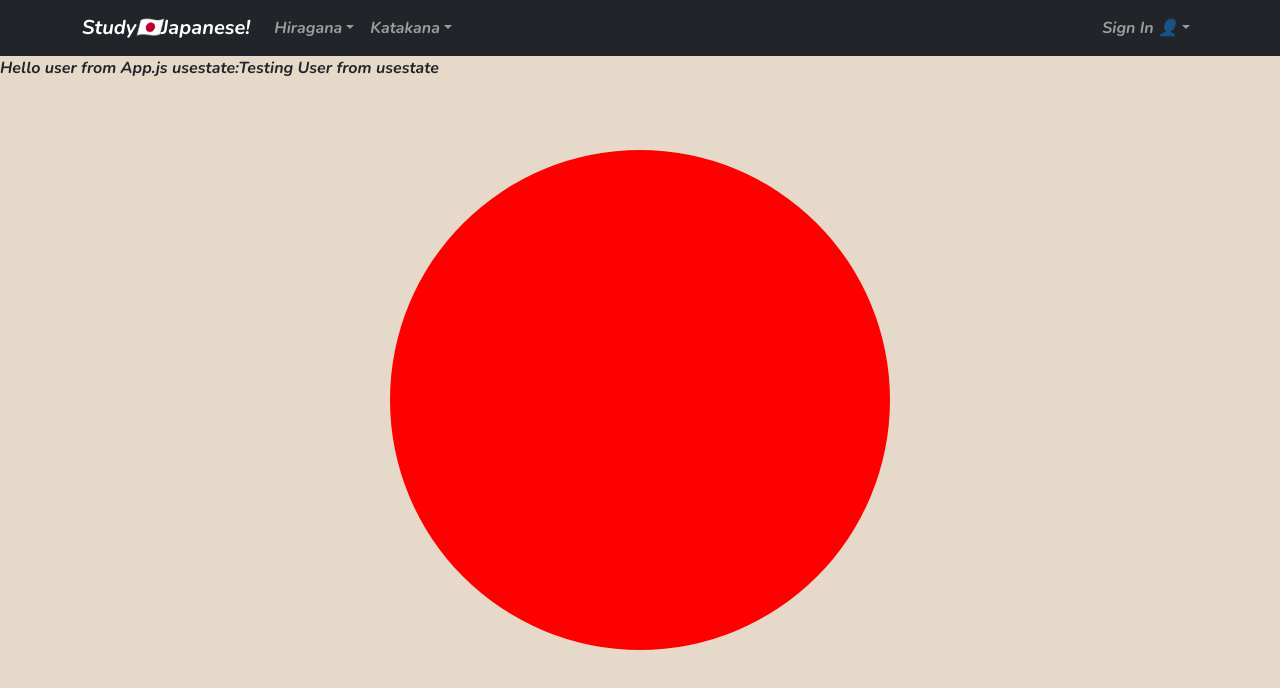
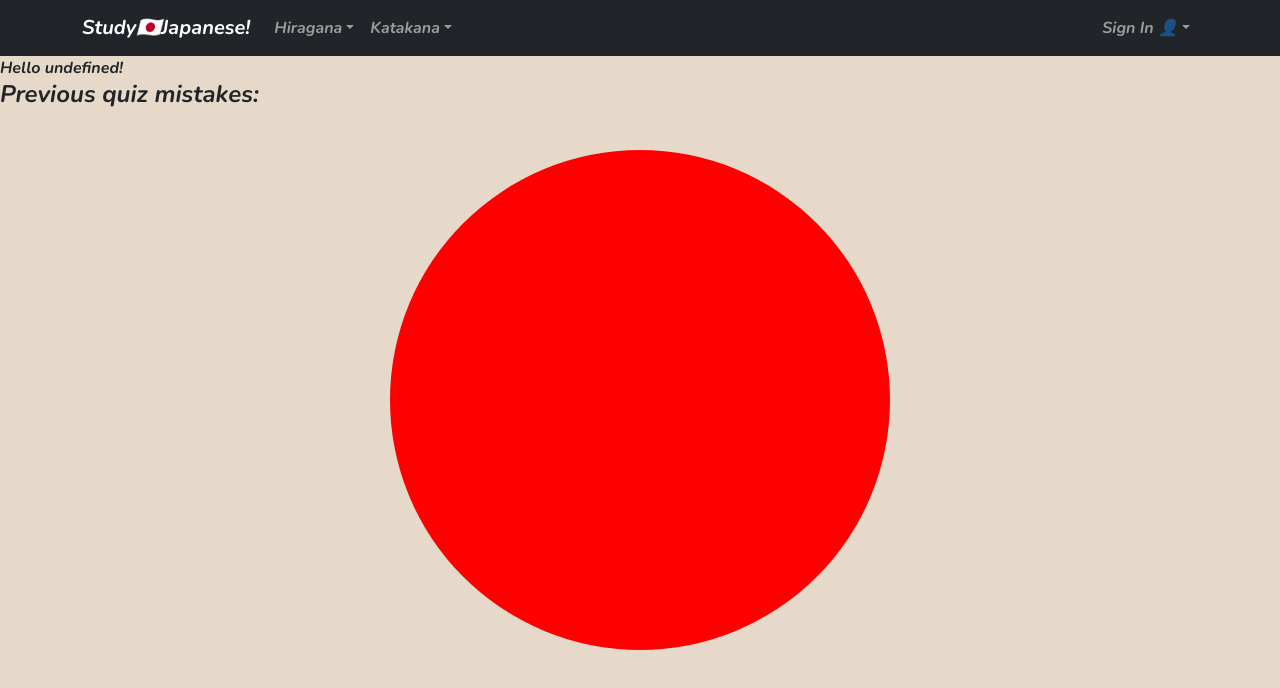
Before and after one commit to pastasauce59/study-japanese, a React (Create React App) app: page /user_session in a window 1280 px wide. Shown: the top 688 px of the page. Built offline with nearby package versions, Linux system fonts and the light colour scheme.

Commit message:
Created useState to display an error message if a username is already taken when user is trying to signup. Testing redirecting successful signup to user_session page.:

```diff
--- a/src/Components/Session.js
+++ b/src/Components/Session.js
@@ -6,7 +6,11 @@ function Session(props) {
 
     return (
         <div>
-            {`Hello user from App.js usestate:` + props.user}
+            {`Hello ${props.user.username}!`}
+            <div>
+                <h4>Previous quiz mistakes:</h4>
+                {props.user.mistakes}
+            </div>
         </div>
     );
 }
--- a/src/Components/Signup.js
+++ b/src/Components/Signup.js
@@ -1,16 +1,17 @@
 import React, { useState, useEffect } from 'react';
+import { useNavigate } from 'react-router-dom';
 import axios from 'axios';
 import { baseURL } from '../utils/constant';
 
 const SignUp = (props) => {
   const [username, setUsername] = useState('');
   const [password, setPassword] = useState('');
-  const [errMsg, setErrMsg] = useState('')
+  const [errMsg, setErrMsg] = useState(false)
+
+  const navigate = useNavigate()
 
   const handleSignUp = async (e) => {
     e.preventDefault();
-
-    try {
     // Send a POST request to your backend signup route
     const response = await axios.post(`${baseURL}/register`, {
       username,
@@ -19,7 +20,8 @@ const SignUp = (props) => {
     });
 
     if (response.data.status == 'error'){
-        console.log(response.data)
+      // console.log(response.data)
+      setErrMsg(response.data.error)
     } else {
       console.log("User created successfully:", response.data)
       props.setUser({
@@ -28,9 +30,7 @@ const SignUp = (props) => {
       })
     }
       // Redirect user to the home page or a protected route
-    } catch (err) {
-      console.log('Error signing up:', err);
-    }
+    navigate('/user_session')
   };
 
   return (
@@ -41,14 +41,9 @@ const SignUp = (props) => {
           type="text"
           placeholder="Username"
           value={username}
-          onChange={(e) => setUsername(e.target.value)}
+          onChange={(e) => ( setUsername(e.target.value), setErrMsg(false) )}
         />
-        {/* <input
-          type="email"
-          placeholder="Email"
-          value={email}
-          onChange={(e) => setEmail(e.target.value)}
-        /> */}
+        {errMsg != false ? <div>{errMsg}</div> : null}
         <input
           type="password"
           placeholder="Password"
```
Also changed, not shown: 1 other file (tests, documents, lock files or other folders). Lines whose indentation alone changed are shown as unchanged.
